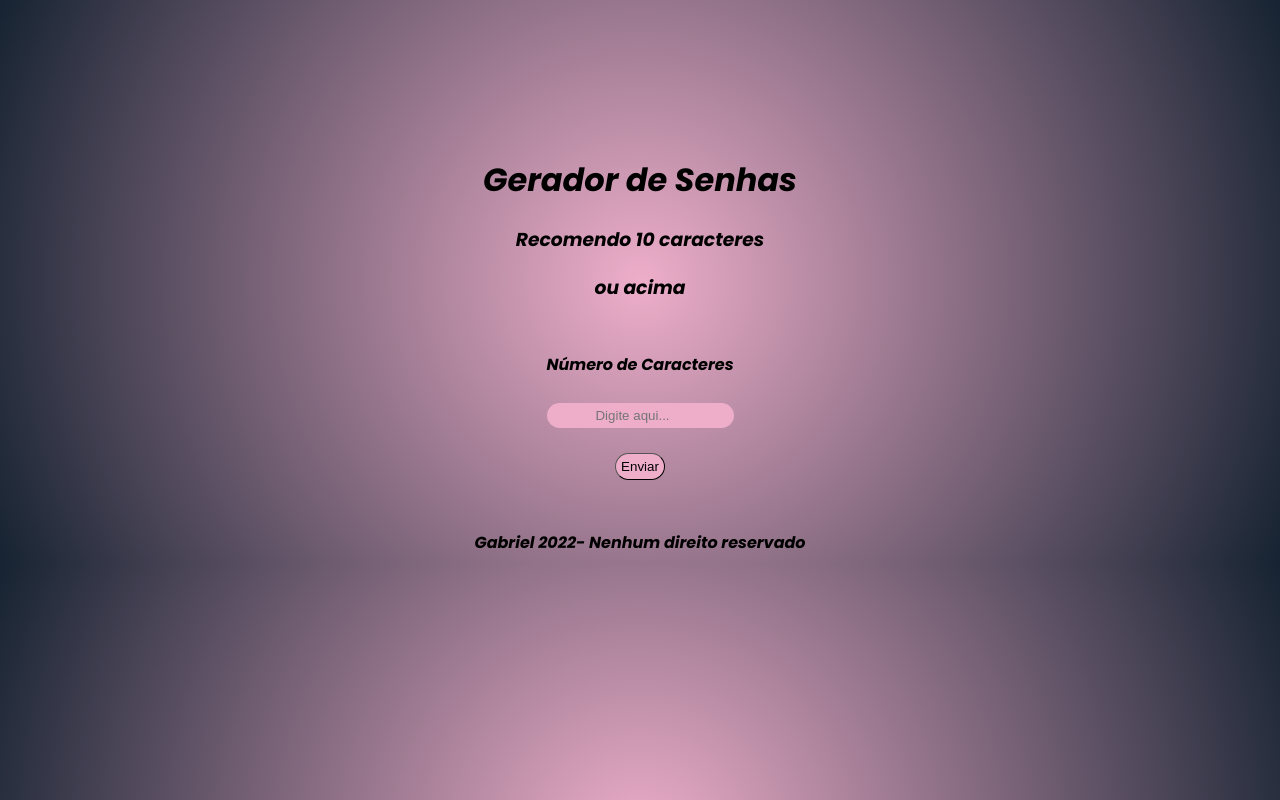
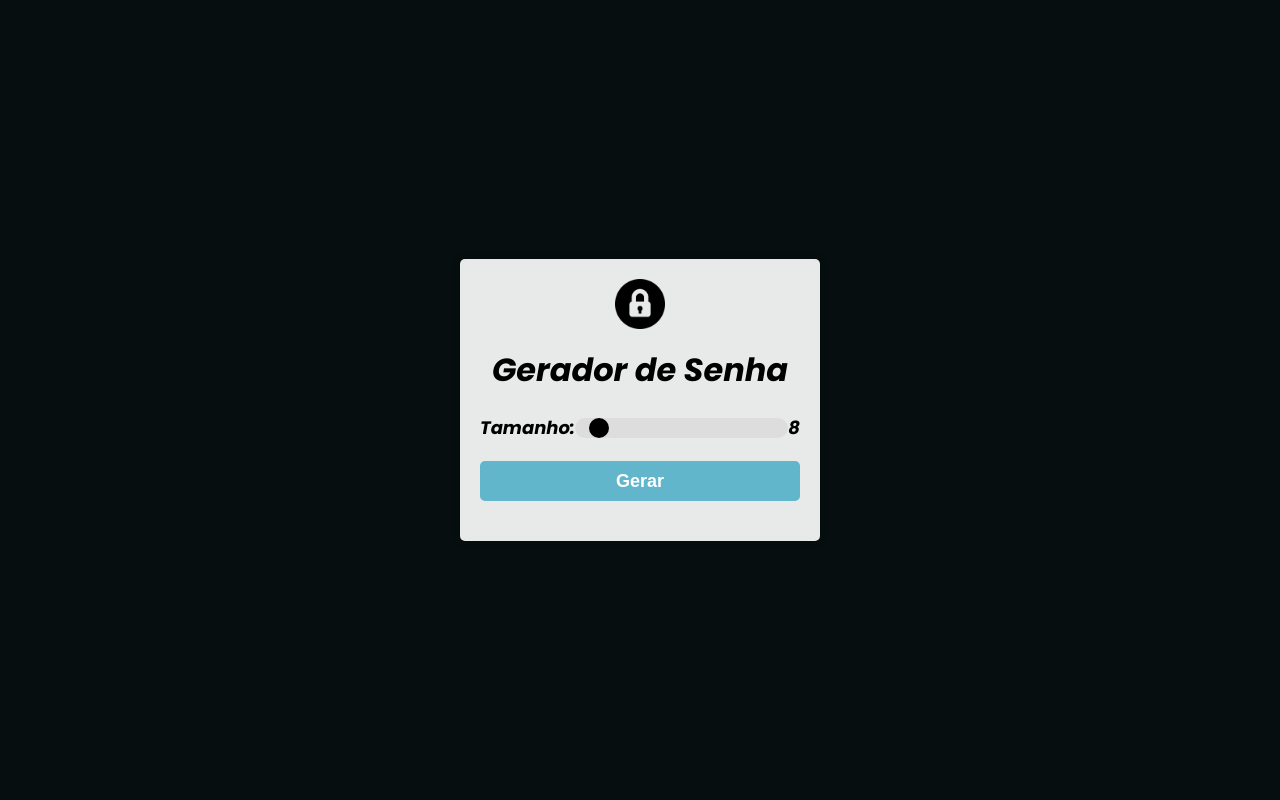
Before and after one commit to GabrielDeFaria/gerador-de-senha, a plain HTML site: page index.html in a window 1280 px wide. Drawn offline with Linux system fonts and the light colour scheme.

Commit message:
style modern add

```diff
--- a/index.html
+++ b/index.html
@@ -2,25 +2,32 @@
 <html>
 
 <head>
-  <title>GeradorDeSenhas</title>
+  <meta charset="UTF-8">
+  <meta http-equiv="X-UA-Compatible" content="IE=edge">
+  <meta name="viewport" content="width=device-width, initial-scale=1.0">
+  <title>Gerador de Senha</title>
   <link href="style.css" rel="stylesheet">
 </head>
+
 <body>
   <div class="container">
-    <div class="titulo">
-      <h1>Gerador de Senhas</h1>
-      <div class="recomendado">
-        <h3>Recomendo 10 caracteres</h3>
-        <h3>ou acima</h3>
+    <div class="header">
+      <div class="lock">
+        <img src="lock.png" alt="Cadeado" />
+      </div>
+      <div class="title">
+        <h1>Gerador de Senha</h1>
       </div>
     </div>
-    <label class="label">Número de Caracteres</label>
-    <br></br>
-    <input id="input" class="input" type="number" placeholder="Digite aqui..." </input>
-    <br></br>
-    <button id="btn" class="btn" type="submit" onclick="pegarTamanho()">Enviar</button>
-    <h2 id="resultado" class="resultado"></h2>
-    <footer><div class="last">Gabriel 2022- Nenhum direito reservado</div></footer>
+    <div class="input-container">
+      <label for="tamanho">Tamanho: </label>
+      <input type="range" id="tamanho" name="tamanho" min="1" max="100" value="8">
+      <span id="tamanho-atual">8</span>
+    </div>
+    <button id="btn" class="btn" type="submit" onclick="pegarTamanho()">Gerar</button>
+    <div class="output-container">
+      <h2 id="resultado" class="resultado"></h2>
+    </div>
   </div>
   <script type="text/javascript" src="script.js"></script>
 </body>
--- a/script.js
+++ b/script.js
@@ -1,97 +1,34 @@
 function pegarTamanho() {
-    tamanho = parseInt(document.getElementById("input").value);
-    document.getElementById("input").value = "";
+  var tamanho = parseInt(document.getElementById("tamanho").value);
+  var digitos = "0123456789";
+  var letras_min = "abcdefghijklmnopqrstuvwxyz";
+  var letras_mai = "ABCDEFGHIJKLMNOPQRSTUVWXYZ";
+  var caracteres_esp = "!@#$%^&*()_-+={[}]|\\:;<,>.?/";
 
-    digitos = "0123456789";
-    letras_min = "aãbcçdefghijklmnopqrstuvwxyz";
-    letras_mai = "AÃBCÇDEFGHIJKLMNOPQRSTUVWXYZ";
-    caracteres_esp = "!#$%&*+,-./:;<=>?@^_`|~";
+  var valores = digitos + letras_min + letras_mai + caracteres_esp;
+  var senha = "";
 
-    valores = digitos + letras_min + letras_mai + caracteres_esp;
-
-    if (tamanho >= 1) {
-      if (tamanho <= 100) {
-        var senha = formarSenha();
-        exibirNaTela(senha);
+  if (tamanho >= 1 && tamanho <= 100) {
+    for (var i = 0; i < tamanho; i++) {
+      var numeroSorteado = Math.floor(Math.random() * valores.length);
+      senha += valores.charAt(numeroSorteado);
+    }
+    document.getElementById("resultado").innerHTML = " " + senha;
   } else {
-        document.getElementById("resultado").innerHTML =
-          "Senha muito grande (Digite números menores que 100)";
-      }
-    } else {
-      document.getElementById("resultado").innerHTML =
-        "Senha nula ou negativa (Digite números maiores que 0)";
+    document.getElementById("resultado").innerHTML = "Tamanho inválido!";
   }
 }
 
-  function formarSenha() {
-    var senha = "";
+var tamanhoInput = document.getElementById("tamanho");
+var tamanhoOutput = document.getElementById("tamanho-atual");
 
-    for (var i = 0; i < tamanho; i++) {
-      var numeroSorteado = Math.floor(Math.random() * 89);
-      var valor = valores[numeroSorteado];
-
-      if (valor == ";") {
-        if (senha.indexOf("&") >= 0) {
-          while (numeroSorteado == 78) {
-            numeroSorteado = Math.floor(Math.random() * 89);
-          }
-          valor = valores[numeroSorteado];
-          console.log("teve & seguido de ; e foi trocado");
-        }
-      }
-
-      senha += valor;
-    }
-    senha = verificador(senha);
-    return senha;
-  }
-
-  function exibirNaTela(senha) {
-    for (var k = 0; k < senha.length; k++) {
-      if (senha[k] == "<") {
-        senha = senha.replace("<", "&lt;");
-      }
-    }
-    document.getElementById("resultado").innerHTML = "Senha: " + senha;
-  }
-  function verificador(senha) {
-    var verDigito = 0;
-    var verLetraMin = 0;
-    var verLetraMai = 0;
-    var verChar = 0;
-    if (tamanho < 50) {
-      var numNec = Math.floor(0.25 * tamanho);
-    } else {
-      var numNec = 12;
-    }
-    for (var i = 0; i < senha.length; i++) {
-      if (digitos.indexOf(senha[i]) >= 0) {
-        verDigito += 1;
-      } else if (letras_min.indexOf(senha[i]) >= 0) {
-        verLetraMin += 1;
-      } else if (letras_mai.indexOf(senha[i]) >= 0) {
-        verLetraMai += 1;
-      } else if (caracteres_esp.indexOf(senha[i]) >= 0) {
-        verChar += 1;
-      }
-    }
-
-    if (
-      verDigito < numNec ||
-      verLetraMin < numNec ||
-      verLetraMai < numNec ||
-      verChar < numNec
-    ) {
-      console.log("Senha fraca trocada: " + senha);
-      senha = formarSenha();
-    }
-    return senha;
-  }
+tamanhoInput.addEventListener("input", function () {
+  tamanhoOutput.textContent = tamanhoInput.value;
+});
 
 document.addEventListener("keypress", function (e) {
   if (e.key === "Enter") {
     var btn = document.querySelector("#btn");
-
     btn.click();
   }
 });
--- a/style.css
+++ b/style.css
@@ -1,58 +1,117 @@
 @import url('https://fonts.googleapis.com/css2?family=Poppins:ital,wght@1,700&display=swap');
-body {
-    font-family: 'Poppins', sans-serif;
-    background: #eeaeca;
-    background: radial-gradient(circle, rgba(238,174,202,1) 0%, rgba(22,35,50,1) 100%);
-    display: flex;
-    align-items:center;
-    justify-content: center;
-}
-h1,h2,h3,label{
-  color: rgb(0, 0, 0);
+* {
+  box-sizing: border-box;
+  margin: 0;
+  padding: 0;
 }
 
-  .container {
-
-    margin-top: 10%;
-    text-align: center;
-
+body {
+  font-family: 'Poppins', sans-serif;
+  background: #060e10;
+  align-items: center;
 }
 
-  .input {
-    text-align: center;
-    padding: 5px;
-    border-radius: 100px;
-    border: none;
-    background: #eeaeca;
-  }
+.container {
+  width: 360px;
+  height: auto;
+  padding: 20px;
+  background-color: #e8eaea;
+  border-radius: 5px;
+  margin: auto;
+  position: absolute;
+  top: 50%;
+  left: 50%;
+  transform: translate(-50%, -50%);
+  box-shadow: 0 0 10px rgba(0, 0, 0, 0.2);
+}
 
 
-  .titulo {
-    margin-bottom: 50px;
-  }
 
-  .recomendado {
-    color: rgb(255, 246, 246);
-  }
+.header {
+  display: flex;
+  justify-content: center;
+  align-items: center;
+  flex-direction: column;
+}
 
-  .resultado {
-    margin-top: 50px;
-  }
+.lock {
+  margin-bottom: 10px;
+}
 
-  .btn {
-    border-radius: 100px;
-    padding: 5px;
-    border-width: 1px;
-    background: #eeaeca;
-  }
-  footer .last {
-    width: 100%;
-    height: 100%;
-    background: rgba(247, 247, 247, 0);
-    color: rgb(0, 0, 0);
-    display: flex;
-    align-items: baseline;
-    justify-content: baseline;
-    font-size: medium;
-    border-radius: 0px;
-  }
+.lock img {
+  height: 50px;
+}
+
+.title {
+  text-align: center;
+}
+
+.input-container {
+  margin-top: 20px;
+  display: flex;
+  justify-content: space-between;
+  align-items: center;
+}
+
+label {
+  font-size: 18px;
+}
+
+input[type="range"] {
+  -webkit-appearance: none;
+  width: 100%;
+  height: 20px;
+  border-radius: 10px;
+  background: #ddd;
+  outline: none;
+}
+
+input[type="range"]::-webkit-slider-thumb {
+  -webkit-appearance: none;
+  appearance: none;
+  width: 20px;
+  height: 20px;
+  border-radius: 50%;
+  background: black;
+  cursor: pointer;
+}
+
+
+#tamanho-atual {
+  font-size: 18px;
+  font-weight: bold;
+}
+
+.btn {
+  margin-top: 20px ;
+  display: block;
+  width: 100%;
+  height: 40px;
+  border: none;
+  border-radius: 5px;
+  background-color: #62B6CB;
+  color: #fff;
+  font-size: 18px;
+  font-weight: bold;
+  cursor: pointer;
+  transition: all 0.3s ease;
+}
+
+.btn:hover {
+  background-color: #3F8098;
+}
+
+.output-container {
+  margin-top: 20px;
+  display: flex;
+  justify-content: center;
+  align-items: center;
+}
+
+.resultado {
+  font-size: 24px;
+  font-weight: bold;
+  text-align: center;
+  word-wrap: break-word;
+  max-width: 100%;
+}
```
Also changed, not shown: lock.png (added), 1 other file. Lines whose indentation alone changed are shown as unchanged.
